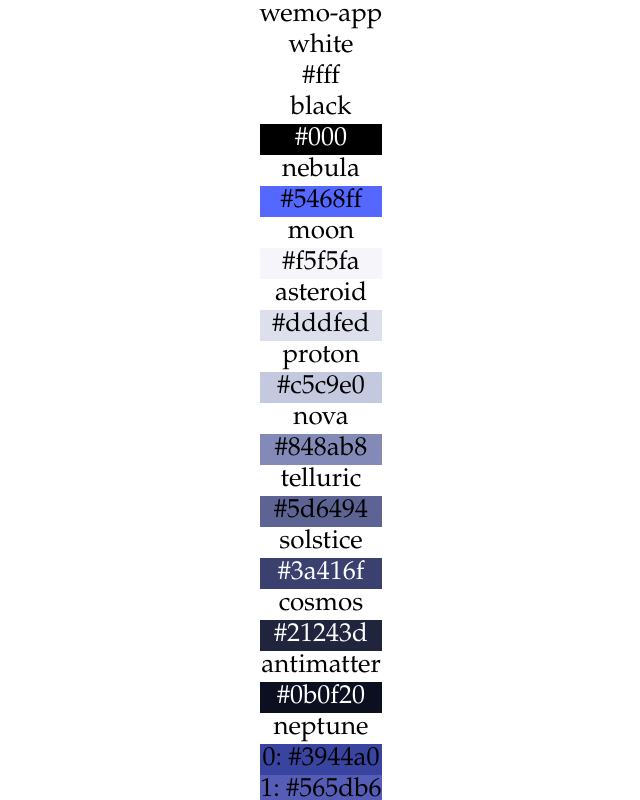
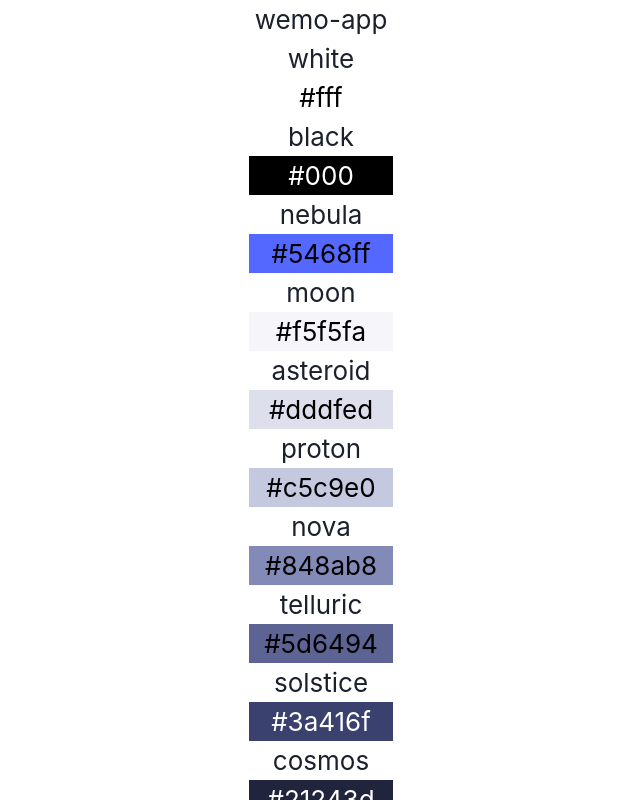
Before and after one commit to anselbrandt/wemo-app, a React (Create React App) app in the folder web/: page / in a window 1280 px wide. Shown: the top 800 px of the page, without its empty margins (319-959 px from the left). Built offline with nearby package versions, Linux system fonts and the light colour scheme.

Commit message:
Add ChakraProvider

```diff
--- a/web/package.json
+++ b/web/package.json
@@ -3,6 +3,7 @@
   "version": "0.1.0",
   "private": true,
   "dependencies": {
+    "@chakra-ui/icons": "^1.0.2",
     "@chakra-ui/react": "^1.0.4",
     "@emotion/react": "^11.1.2",
     "@emotion/styled": "^11.0.0",
--- a/web/src/index.tsx
+++ b/web/src/index.tsx
@@ -2,10 +2,13 @@
 import ReactDOM from "react-dom";
 import "./index.css";
 import App from "./App";
+import { ChakraProvider } from "@chakra-ui/react";
 
 ReactDOM.render(
   <React.StrictMode>
-    <App />
+    <ChakraProvider>
+      <App />
+    </ChakraProvider>{" "}
   </React.StrictMode>,
   document.getElementById("root")
 );
```
